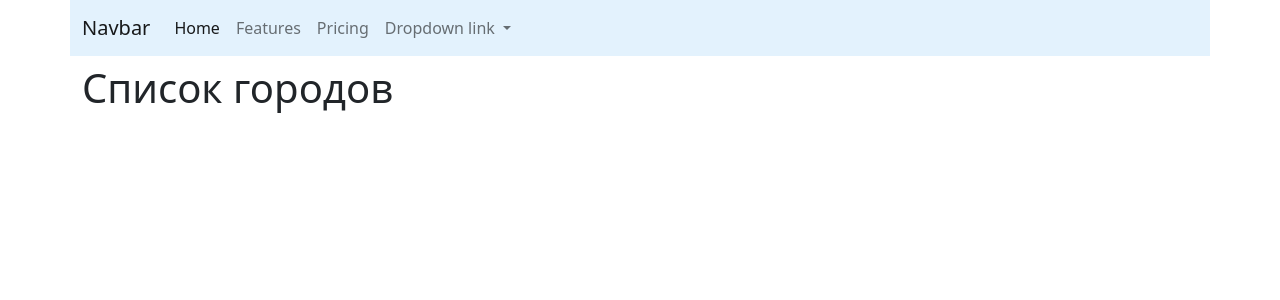
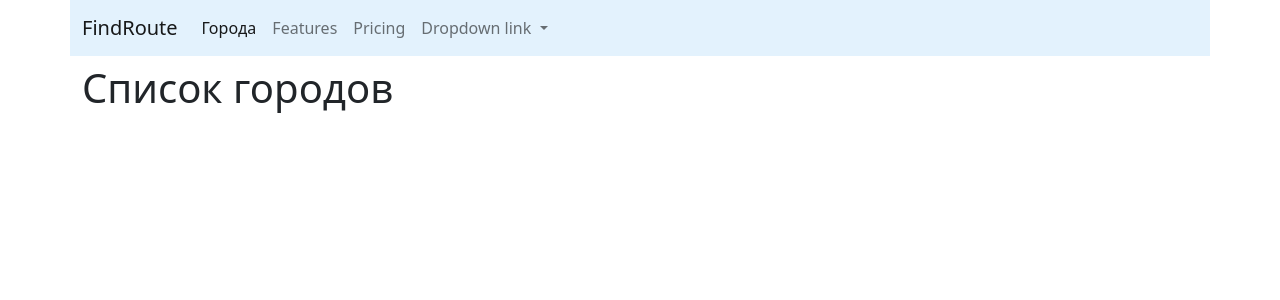
Before and after one commit to kotema26/travel, a Django app: page /cities/ in a window 1280 px wide. Shown: the top 300 px of the page. Run offline with Django 4.2, Linux system fonts and the light colour scheme; data that the repository does not hold is empty.

Commit message:
Activate в base.html

```diff
--- a/src/Templates/base.html
+++ b/src/Templates/base.html
@@ -1,3 +1,4 @@
+{% url 'cities:home' as cities_home_url%}
 <!doctype html>
 <html lang="en">
   <head>
@@ -9,14 +10,15 @@
   <body>
   <nav class="navbar navbar-expand-lg container" style="background-color: #e3f2fd";>
   <div class="container-fluid">
-    <a class="navbar-brand" href="#">Navbar</a>
+    <a class="navbar-brand " href="{% url 'home' %}">FindRoute</a>
     <button class="navbar-toggler" type="button" data-bs-toggle="collapse" data-bs-target="#navbarNavDropdown" aria-controls="navbarNavDropdown" aria-expanded="false" aria-label="Toggle navigation">
       <span class="navbar-toggler-icon"></span>
     </button>
     <div class="collapse navbar-collapse" id="navbarNavDropdown">
       <ul class="navbar-nav">
         <li class="nav-item">
-          <a class="nav-link active" aria-current="page" href="#">Home</a>
+          <a class="nav-link {% if request.path == cities_home_url %}active{% endif %}"
+             aria-current="page" href="{% url 'cities:home'%}">Города</a>
         </li>
         <li class="nav-item">
           <a class="nav-link" href="#">Features</a>
--- a/src/travel/urls.py
+++ b/src/travel/urls.py
@@ -20,7 +20,7 @@
 
 urlpatterns = [
     path('admin/', admin.site.urls),
-    path('home/', home),
+    path('', home, name='home'),
     path('about/', about),
     path('cities/', include(('cities.urls', 'cities'))),  # namespace - для пространства имен.
 ]
```
Also changed, not shown: src/cities/Templates/cities/detail.html (line endings or trailing spaces).
